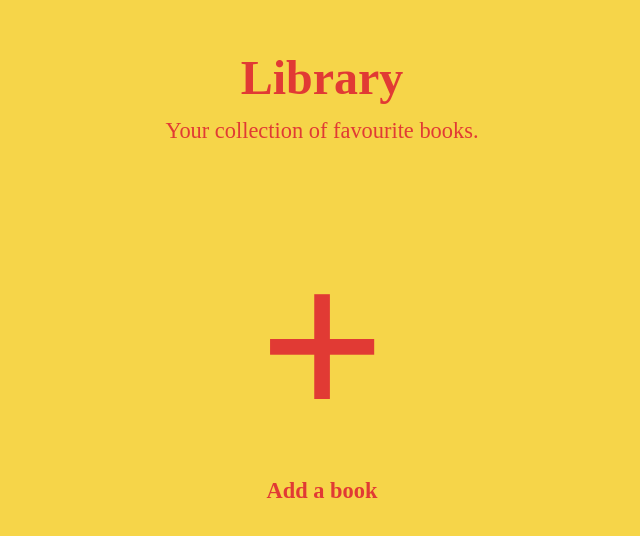
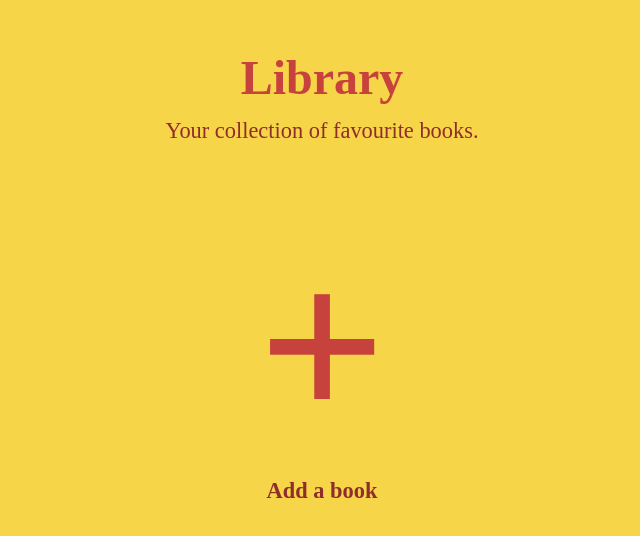
Before and after one commit to yaadevmohit/library, a React (Vite) app: page / in a window 1280 px wide. Shown: the part 126-662 px from the top of the page, without its empty margins (318-958 px from the left). Built offline with nearby package versions, Linux system fonts and the light colour scheme; a web font is replaced by a local one.

Commit message:
improve color contrast

```diff
--- a/src/App.css
+++ b/src/App.css
@@ -10,7 +10,7 @@
 }
 
 .abt-heading {
-  color: var(--cool-red);
+  color: var(--blackish-red);
   font-size: 1.4rem;
   font-weight: 500;
 }
--- a/src/components/styles/book-tile.css
+++ b/src/components/styles/book-tile.css
@@ -1,6 +1,6 @@
 .book {
     padding: 1rem;
-    padding-inline: 2rem;
+    padding-inline: auto;
     display: flex;
     flex-direction: column;
     align-content: center;
@@ -29,7 +29,6 @@
 .book-img {
     border-radius: 8px;
     align-self: center;
-    /* max-height: 14rem; */
     width: 240px;
     height: 338px;
     display: block;
--- a/src/components/styles/plus-button.css
+++ b/src/components/styles/plus-button.css
@@ -5,7 +5,7 @@
 
 .plus-btn-info {
     margin-top: 0;
-    color: var(--cool-red);
+    color: var(--blackish-red);
     font-weight: 600;
     font-size: 1.4rem;
 }
--- a/src/index.css
+++ b/src/index.css
@@ -4,9 +4,10 @@
   /* font-weight: 400; */
 
   --cool-yellow: #f6d549ff;
-  --cool-red: rgba(225, 58, 52, 1);
+  --cool-red: rgb(199, 65, 61);
   --like-skyblue: #85d4c9ff;
   --gray: #a9a9b2ff;
+  --blackish-red: rgb(143, 45, 42);
 
   background-color: var(--cool-yellow);
 
@@ -33,7 +34,7 @@ h1 {
 p {
   margin-top: 0;
   font-size: 1.2rem;
-  font-weight: 500;
+  font-weight: 600;
 }
 
 @media only screen and (max-width: 600px) {
```
